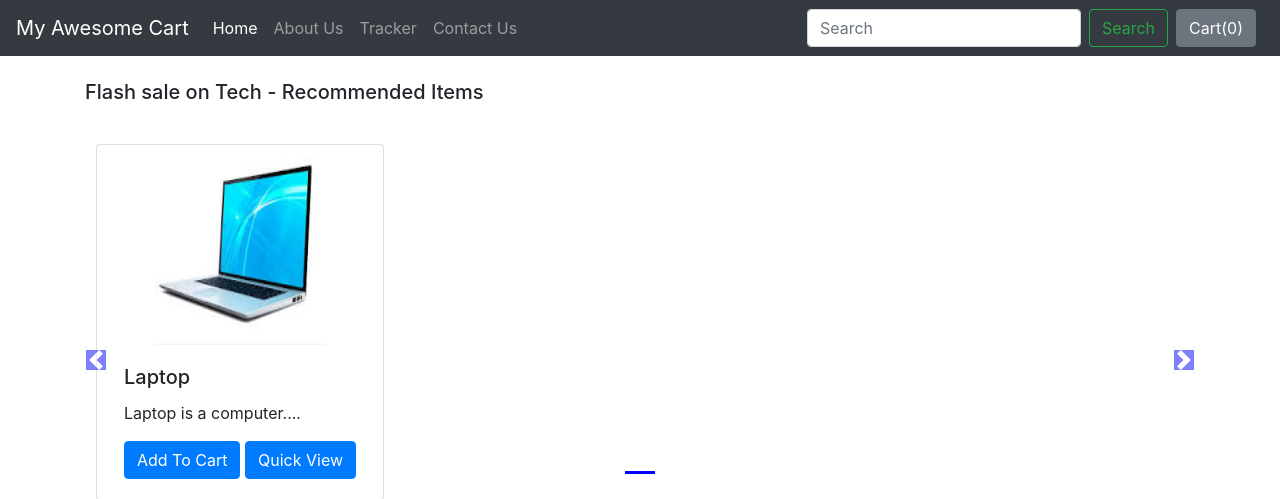
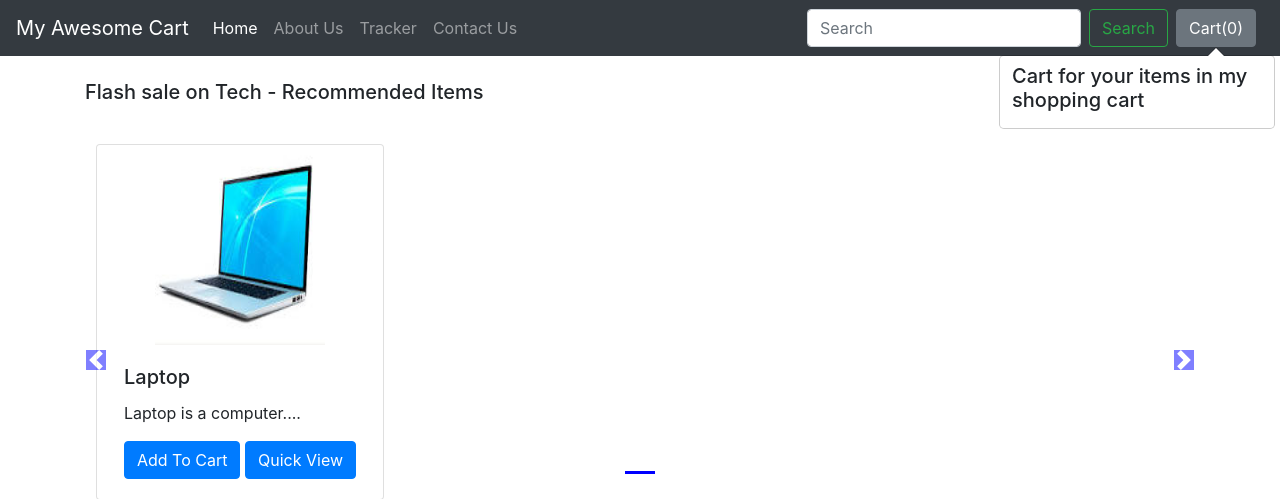
Before and after one commit to MdRizwan09/mac, a Django app: page /shop/ in a window 1280 px wide. Shown: the top 499 px of the page. Run offline with Django 5.2, Linux system fonts and the light colour scheme; data comes from the database, SQL or seed files in the repository; some libraries are stand-ins or nearby versions.

Commit message:
Creating A Cart In Navigation Bar As Popover | Python Django Tutorials In Hindi #45

```diff
--- a/shop/templates/shop/basic.html
+++ b/shop/templates/shop/basic.html
@@ -109,7 +109,25 @@
 
             // Add popover to cart
             $('#popcart').popover();
-            document.getElementById("popcart").setAttribute('data-content', '<h5>Cart for your items in my shopping cart</h5>');
+
+            updatePopover(cart);
+
+            function updatePopover(cart)
+            {
+                console.log('We are inside updatePopover()');
+                var popStr = "";
+                popStr = popStr + "<h5>Cart for your items in my shopping cart </h5><div class='mx-2 my-2'>";
+                var i = 1;
+                for( var item in cart ){
+                    popStr = popStr + "<b>" + i + "</b>.";
+                    popStr = popStr + document.getElementById('name' + item).innerHTML.slice(0, 19) + "...  Qty: " + cart[item] + "<br>";
+                    i = i + 1;
+                }
+                popStr = popStr + "</div>";
+                console.log(popStr);
+                document.getElementById('popcart').setAttribute('data-content', popStr);
+                $('#popcart').popover('show');
+            }
 
             function updateCart(cart){
                 for( var item in cart ){
@@ -120,7 +138,8 @@
                 // document.getElementById('cart').innerHTML = Object.keys(cart).length;
                 // Display initial count
                 document.getElementById('cart').innerHTML = getTotalUniqueItems(cart);
-                console.log(cart)
+                console.log(cart);
+                updatePopover(cart);
             }
 
             // If plus or minus button is clicked, change the cart as well as the display value
--- a/shop/templates/shop/index.html
+++ b/shop/templates/shop/index.html
@@ -68,7 +68,7 @@ padding-right: 0;
                 <div class="card align-items-center" style="width: 18rem;">
                   <img src="/media/{{i.image}}" class="card-img-top" alt="...">
                   <div class="card-body">
-                    <h5 class="card-title">{{i.product_name}}</h5>
+                    <h5 class="card-title" id="namepr{{i.id}}">{{i.product_name}}</h5>
                     <p class="card-text">{{i.desc|slice:"0:53"}}...</p>
                     <span id="divpr{{i.id}}" class="divpr">
                       <button id="pr{{i.id}}" class="btn btn-primary cart">Add To Cart</button>
```
